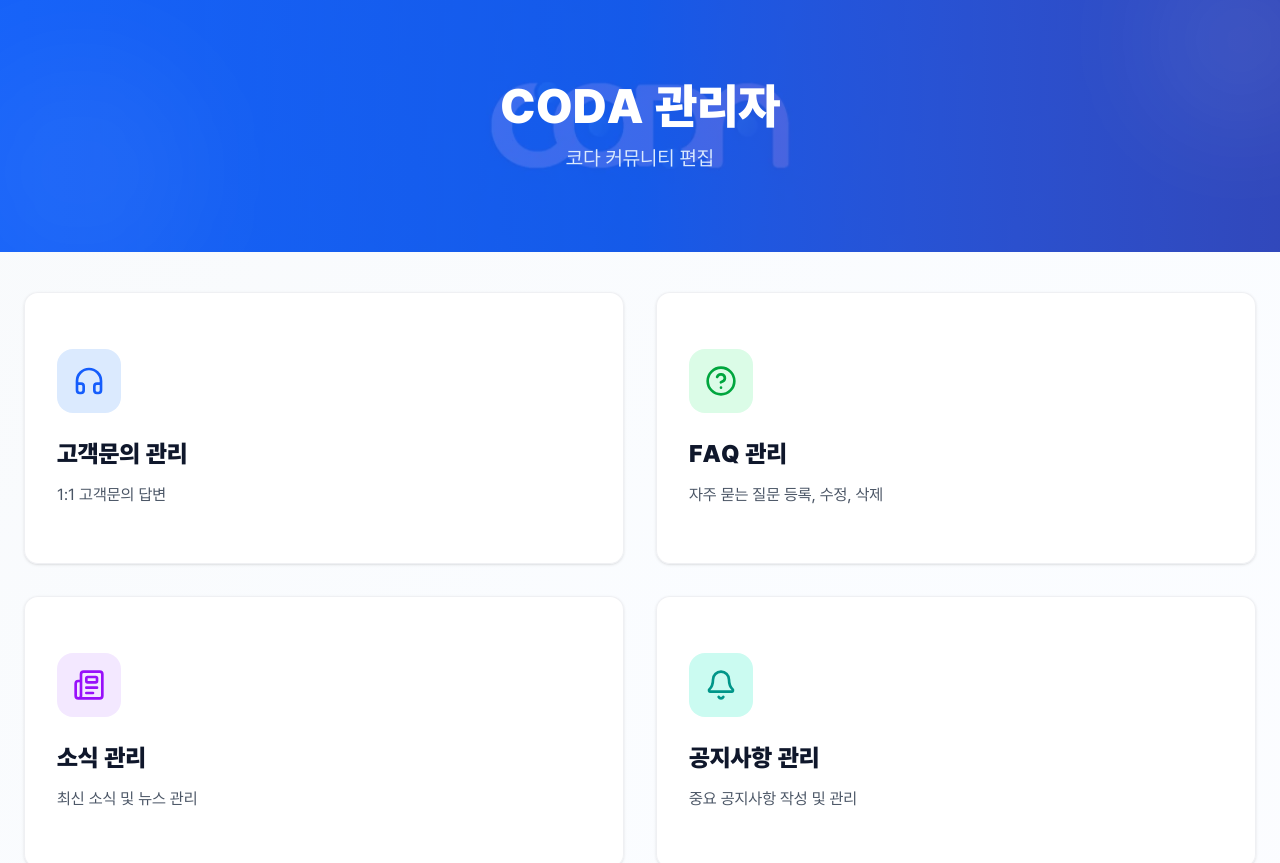
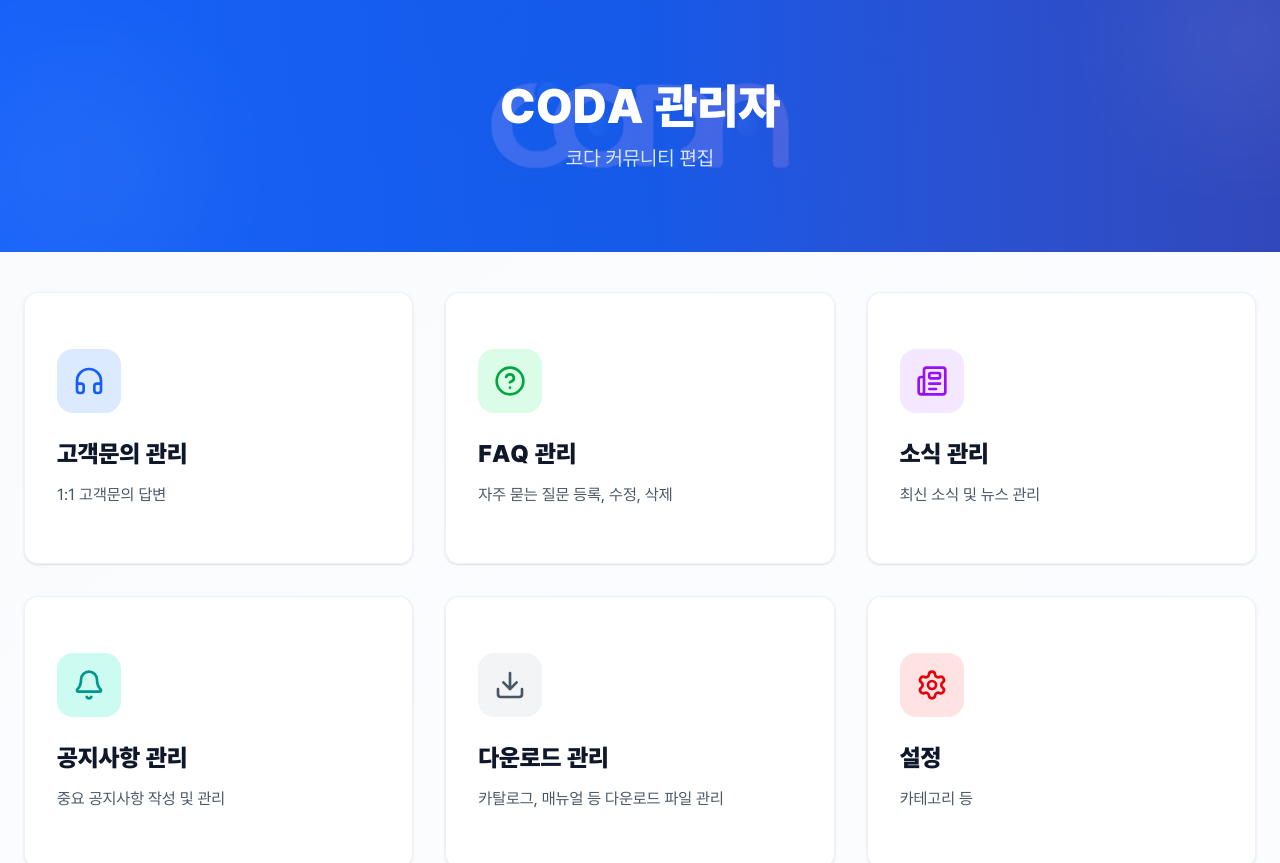
Before and after one commit to mini-1018/test_admin, a Next.js app: page /admin in a window 1280 px wide. Shown: the top 863 px of the page. Built offline with nearby package versions, Linux system fonts and the light colour scheme.

Commit message:
[Feat] admin 페이지 반응형 배치 수정

```diff
--- a/src/app/admin/page.tsx
+++ b/src/app/admin/page.tsx
@@ -90,7 +90,7 @@
       {/* 관리 메뉴 섹션 */}
       <div className="max-w-7xl mx-auto px-6 py-10">
         {/* 관리 메뉴 그리드 */}
-        <div className="grid grid-cols-1 md:grid-cols-2 gap-8 mb-16">
+        <div className="grid grid-cols-1 sm:grid-cols-2 lg:grid-cols-3 gap-8 mb-16">
           {adminMenus.map((menu) => (
             <Link key={menu.id} href={menu.href}>
               <Card className="group bg-white/90 backdrop-blur-sm border-gray-200/60 hover:shadow-2xl hover:scale-[1.02] transition-all duration-300 cursor-pointer overflow-hidden">
```
